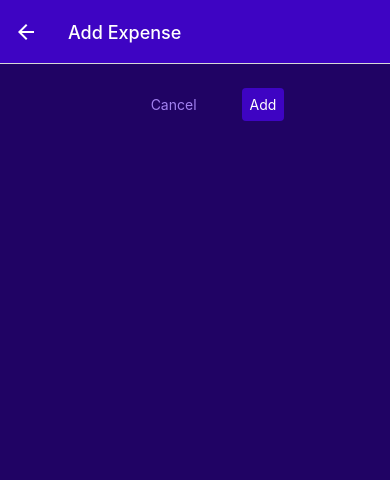
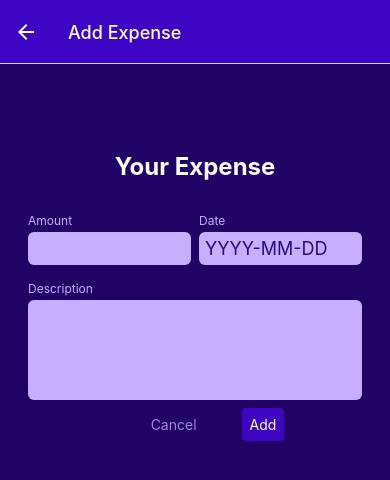
Before and after one commit to sparkandy/expense-tracker-app, a React Native app: screen /ManageExpense in a window 390 px wide. Shown: the top 480 px of the page. Built offline with nearby package versions, Linux system fonts and the light colour scheme.

Commit message:
Input Handler

```diff
--- a/components/ManageExpense/ExpenseForm.js
+++ b/components/ManageExpense/ExpenseForm.js
@@ -1,8 +1,81 @@
-import { TextInput, View, Text } from 'react-native';
+import { useState } from 'react';
+import { View, StyleSheet, Text } from 'react-native';
+import Input from './Input';
 
 function ExpenseForm (){
-    return <View></View>;
+    const [inputValues, setInputValues] = useState({
+        amount: '',
+        date: '',
+        description: ''
+    });
+
+    function inputChangedHandler(inputIdentifier, enteredValue) {
+        setInputValues((curInputValues) => {
+            return {
+                ...curInputValues,
+                [inputIdentifier]: enteredValue
+            };
+        });
+    }
+
+    return (
+      <View style={styles.form}>
+        <Text style={styles.title}>Your Expense</Text>
+        <View style={styles.inputRow}>
+          <Input
+            style={styles.rowInput}
+            label="Amount"
+            textInputConfig={{
+              keyboardType: "decimal-pad",
+              onChangeText: inputChangedHandler.bind(this, "amount"),
+              value: inputValues.amount,
+            }}
+          />
+          <Input
+            style={styles.rowInput}
+            label="Date"
+            textInputConfig={{
+              placeholder: "YYYY-MM-DD",
+              maxLength: 10,
+              onChangeText: inputChangedHandler.bind(this, "amount"),
+              value: inputValues.date,
+            }}
+          />
+        </View>
+        <Input
+          label="Description"
+          textInputConfig={{
+            multiline: true,
+            // autoCorrect: false,
+            // autoCapitalize: 'none',
+            onChangeText: inputChangedHandler.bind(this, "description"),
+            value: inputValues.description,
+          }}
+        />
+      </View>
+    );
 
 }
 
 export default ExpenseForm;
+
+const styles = StyleSheet.create({
+    form: {
+        marginTop: 40
+    },
+    title: {
+        fontSize: 24,
+        fontWeight: 'bold',
+        color: 'white',
+        marginVertical: 24,
+        textAlign: 'center'
+
+    },
+    inputRow: {
+        flexDirection: 'row',
+        justifyContent: 'space-between'
+    },
+    rowInput: {
+        flex: 1,
+    }
+});
--- a/components/ManageExpense/Input.js
+++ b/components/ManageExpense/Input.js
@@ -1,12 +1,45 @@
-import { View, Text, TextInput } from "react-native";
+import { View, Text, TextInput, StyleSheet } from "react-native";
 
-function Input({ label, textInputConfig}) {
-  return (
-    <View>
-      <Text>{label}</Text>
-      <TextInput {...textInputConfig} />
-    </View>
-  );
+import { GlobalStyles } from "../../constants/styles";
+
+function Input({ label, style, textInputConfig }) {
+
+    const inputStyles = [styles.input];
+
+    if (textInputConfig && textInputConfig.multiline){
+      inputStyles.push(styles.inputMultiline);
+    }
+
+    return (
+        <View style={[styles.inputContainer, style]}>
+            <Text style={styles.label}>{label}</Text>
+            <TextInput style={inputStyles} {...textInputConfig} />
+        </View>
+    );
 }
 
 export default Input;
+
+const styles = StyleSheet.create({
+    inputContainer: {
+        marginHorizontal: 4,
+        marginVertical: 8,
+    },
+    label:{
+        fontSize: 12,
+        color: GlobalStyles.colors.primary100,
+        marginBottom: 4,
+
+    },
+    input: {
+        backgroundColor: GlobalStyles.colors.primary100,
+        color: GlobalStyles.colors.primary700,
+        padding: 6,
+        borderRadius: 6,
+        fontSize: 18
+    },
+    inputMultiline: {
+        minHeight: 100,
+        textAlignVertical: 'top'
+    }
+});
--- a/screens/ManageExpense.js
+++ b/screens/ManageExpense.js
@@ -1,6 +1,6 @@
 import { useLayoutEffect, useContext } from 'react';
 import { View, StyleSheet } from "react-native";
-import { TextInput } from 'react-native-web';
+import ExpenseForm from '../components/ManageExpense/ExpenseForm';
 import Button from '../components/UI/Button';
 import IconButton from '../components/UI/IconButton';
 import { GlobalStyles } from '../constants/styles';
@@ -44,6 +44,7 @@
 
   return (
     <View style={styles.container}>
+      <ExpenseForm />
       <View style={styles.buttons}>
         <Button style={styles.button} mode="flat" onPress={cancelHandler}>
           Cancel
```
